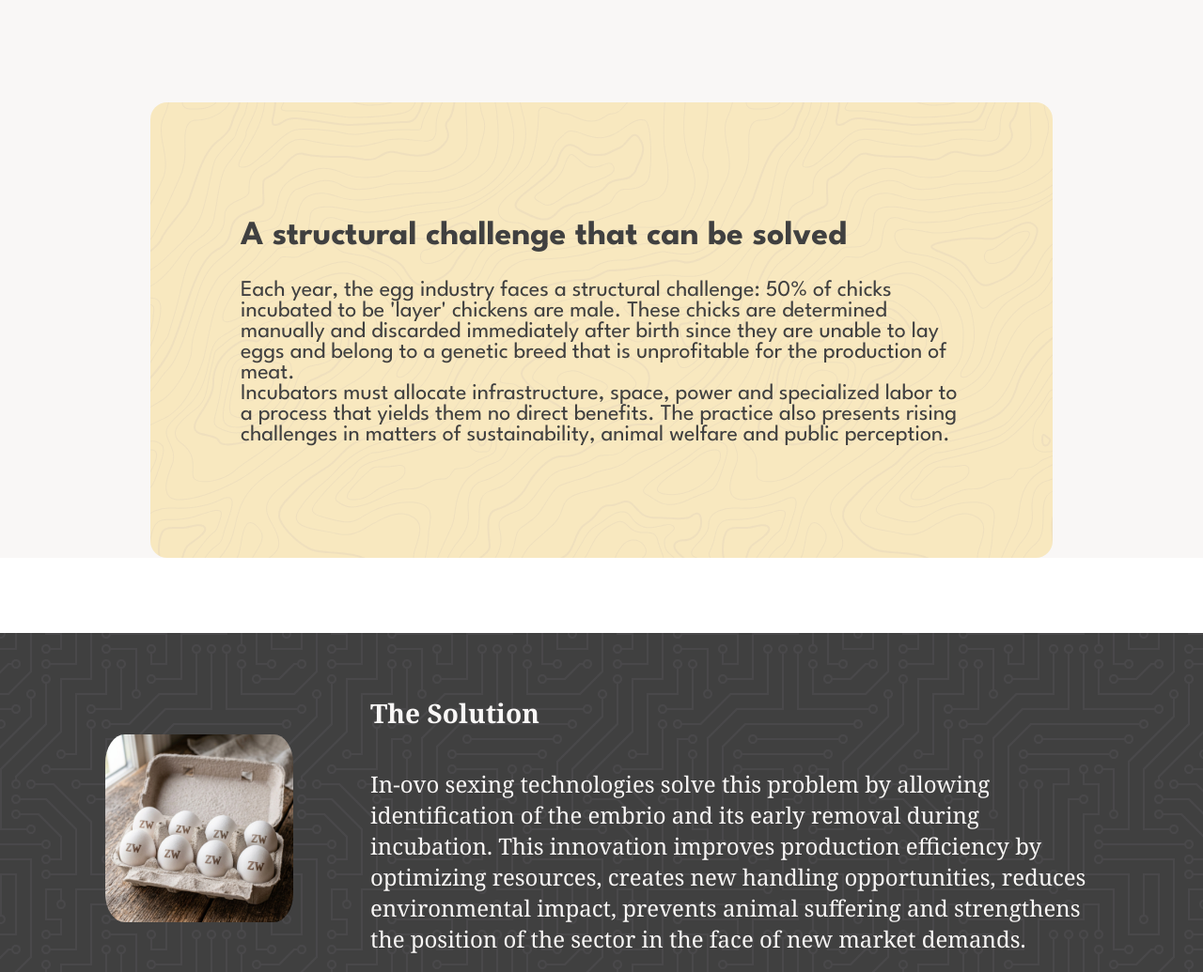
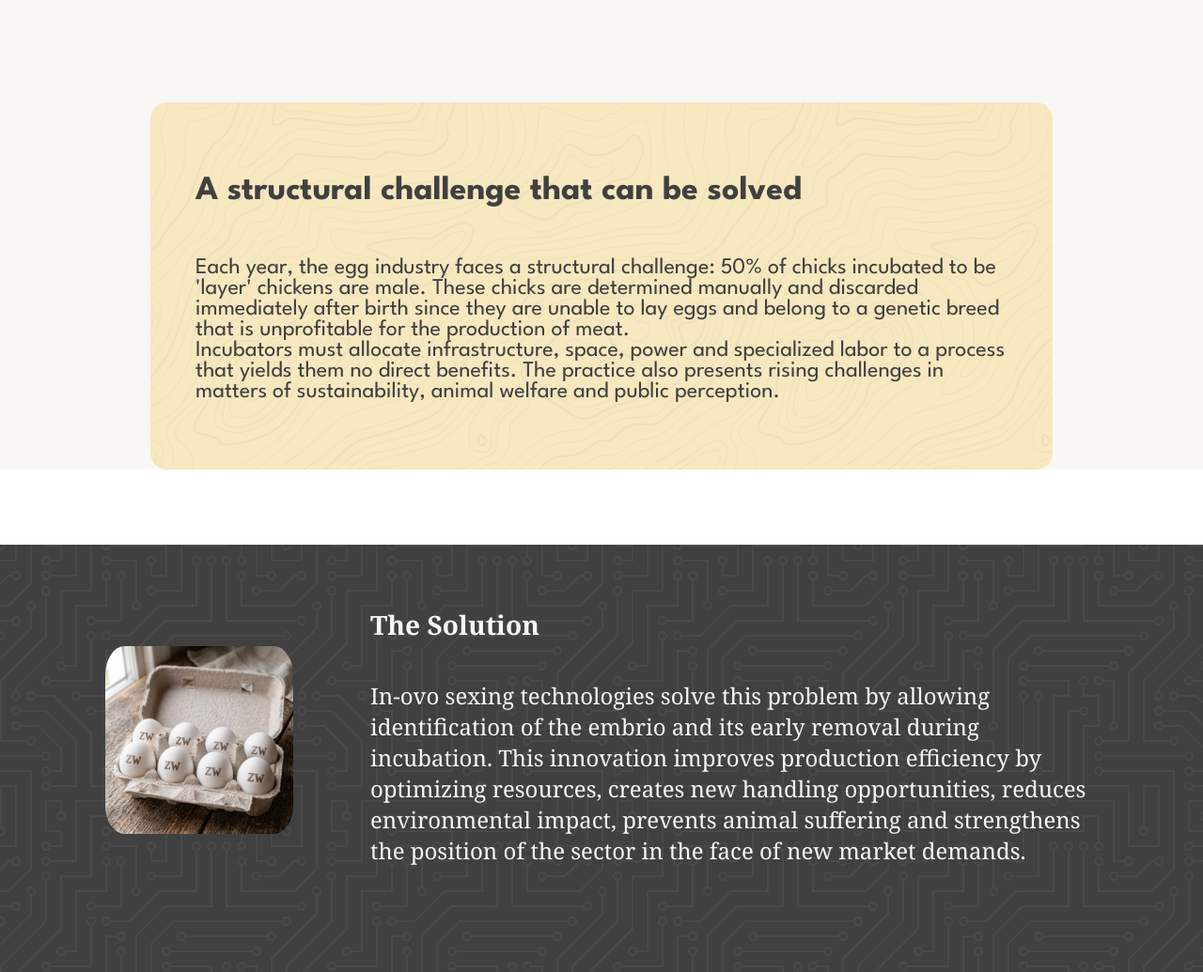
Before and after one commit to toridoriv/denovo, a website: page public/index.html in a window 1280 px wide. Shown: the part 977-2012 px from the top of the page at 94% size. Drawn offline with nearby package versions, Linux system fonts and the light colour scheme; a web font is replaced by a local one.

Commit message:
:lipstick: Improve appearance
Reduce padding
Change display to flex column

```diff
--- a/public/assets/styles/card.css
+++ b/public/assets/styles/card.css
@@ -2,12 +2,14 @@
   border-radius: 18px;
   padding: 10%;
   margin: 2rem;
+  display: flex;
+  flex-direction: column;
 }
 
 @media screen and (width >= 800px) {
   .card {
     border-radius: 18px;
-    padding: 6rem;
+    padding: 3rem;
     margin: 5rem 10rem;
   }
 }
```
